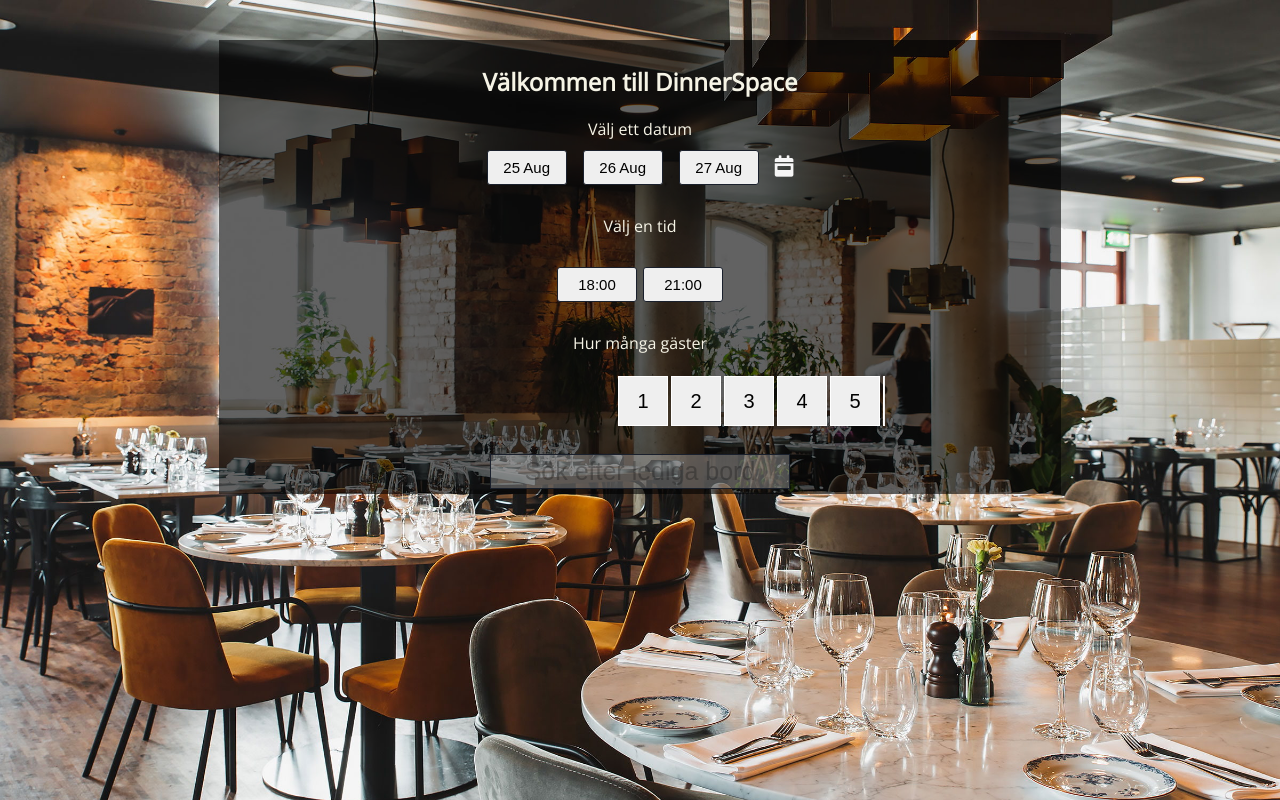
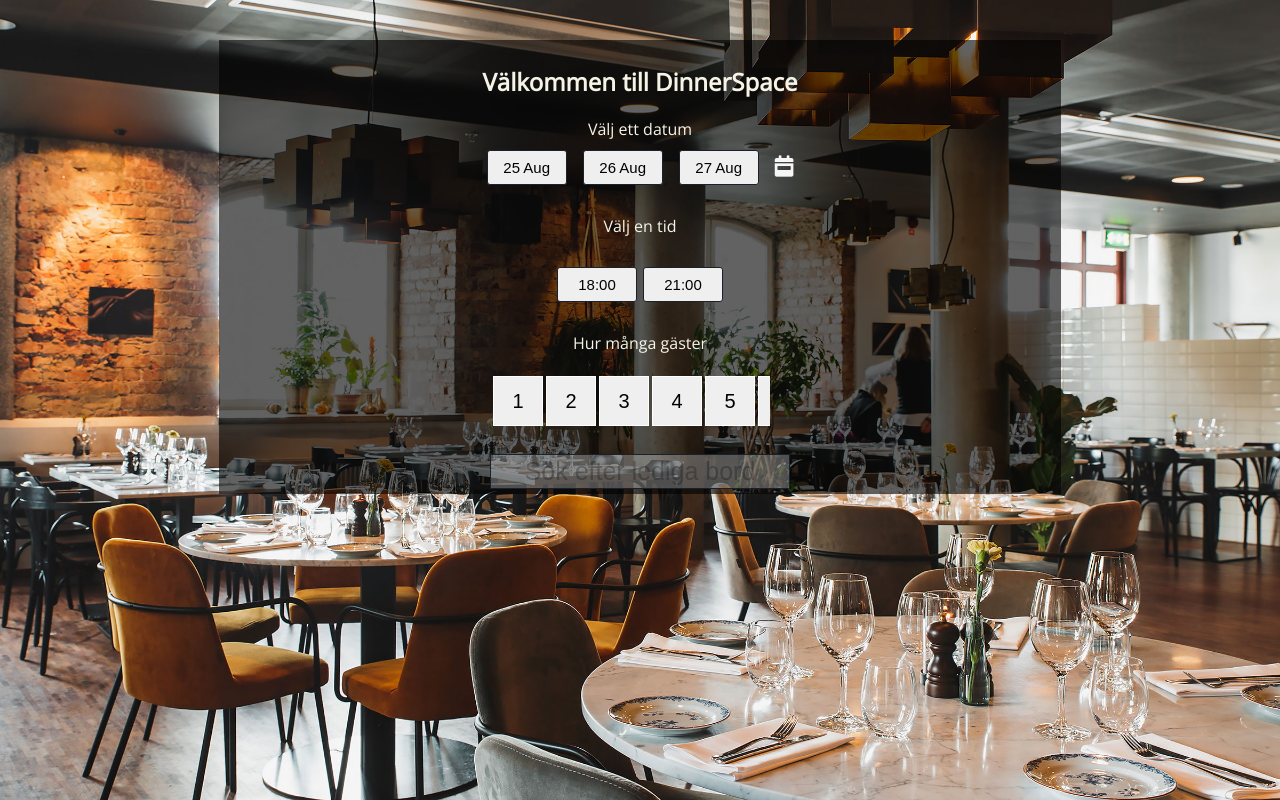
Before and after one commit to liroliro/restaurantReact, a React (Create React App) app: page / in a window 1280 px wide. Built offline with nearby package versions, Linux system fonts and the light colour scheme; no server answers.

Commit message:
stylde button and scrollbar

```diff
--- a/src/components/guests/Guest.scss
+++ b/src/components/guests/Guest.scss
@@ -1,7 +1,7 @@
 .horizontal-scroll-wrapper {
-	margin-left: 50%;
+	margin-left: 35%;
 	width: 75px;
-	height: 270px;
+	height: 280px;
 	overflow-y: auto;
 	overflow-x: hidden;
 	transform: rotate(-90deg) translateY(-100px);
--- a/src/components/home/Home.tsx
+++ b/src/components/home/Home.tsx
@@ -179,11 +179,11 @@
 							<label>
 								<textarea onChange={updateMessage} placeholder='Meddelande' />
 							</label>
-							<button type='submit'>Post</button>
+							<button type='submit' className="btn-post">Boka</button>
 						</div>
 					) : (
-						<p>Det är slut på bord.</p>
-					)}
+								<p>Det är slut på bord.</p>
+							)}
 				</div>
 			</form>
 		</div>
--- a/src/index.scss
+++ b/src/index.scss
@@ -153,3 +153,31 @@
 .guestHome {
 	height: 100px;
 }
+
+.btn-post {
+	width: 80px;
+	// height: 25px;
+	margin: 0 auto;
+	padding: 0;
+	font-size: 15px;
+	display: inline-block;
+	// line-height: 10px;
+	text-align: center;
+	border-radius: 3px;
+	margin: 3px;
+
+	cursor: pointer;
+	border: 1px solid #1a202c;
+	padding: 8px;
+
+	transition: all 0.1s ease-in;
+
+	&:hover {
+		background: #7fb4a4;
+		color: #ffffff;
+	}
+}
+
+::-webkit-resizer {
+	display: none;
+  }
```
